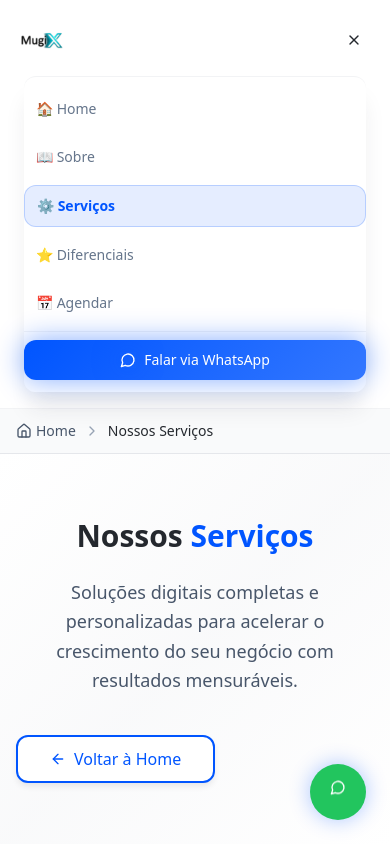
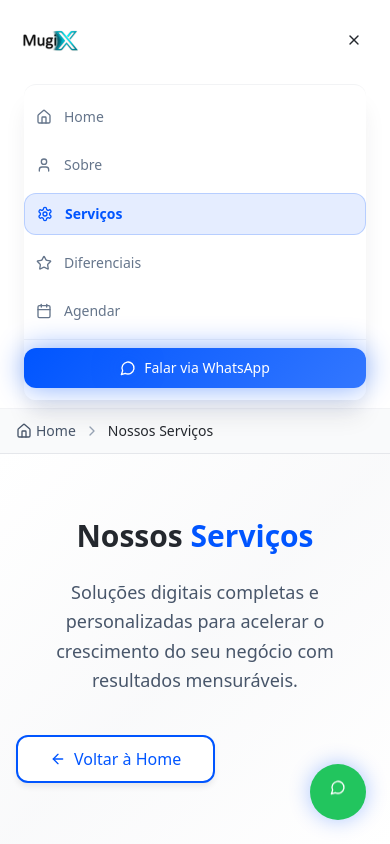
Before and after one commit to matheus23515151/mugix-digital-hub, a React (Vite) app: page /servicos in a window 390 px wide. Both pictures are taken after a click on the button 354 px from the left and 40 px from the top of the page. Shown: the top 844 px of the page. Built offline with nearby package versions, Linux system fonts and the light colour scheme.

Commit message:
Add mobile header icons
Add icons to the mobile header, reduce header margin, and increase logo size.

```diff
--- a/src/components/Header.tsx
+++ b/src/components/Header.tsx
@@ -1,5 +1,5 @@
 import { Button } from "@/components/ui/button";
-import { MessageCircle, Menu, X } from "lucide-react";
+import { MessageCircle, Menu, X, Home, User, Settings, Star, Calendar } from "lucide-react";
 import { useState } from "react";
 import { Link, useLocation } from "react-router-dom";
 
@@ -15,14 +15,14 @@ const Header = () => {
 
   return (
     <header className="bg-background/80 backdrop-blur-md border-b border-border/50 sticky top-0 z-50 transition-all duration-300">
-      <div className="container mx-auto px-4 sm:px-6 lg:px-8 py-4 max-w-7xl">
+      <div className="container mx-auto px-4 sm:px-6 lg:px-8 py-2 max-w-7xl">
         <div className="flex items-center justify-between">
           <div className="flex items-center">
             <Link to="/" className="flex items-center group transition-all duration-300 hover:scale-105">
               <img
                 src="/lovable-uploads/1752533e-5716-4436-9af7-42f011461172.png"
                 alt="MugiX - Automação e Performance Digital"
-                className="h-12 sm:h-14 w-auto transition-all duration-300 group-hover:brightness-110"
+                className="h-16 sm:h-18 w-auto transition-all duration-300 group-hover:brightness-110"
               />
             </Link>
           </div>
@@ -121,38 +121,43 @@ const Header = () => {
             <nav className="flex flex-col space-y-2">
               <Link
                 to="/"
-                className={`px-3 py-2.5 rounded-lg transition-all text-sm font-medium ${isActive('/') ? 'text-primary font-semibold bg-primary/10 border border-primary/20' : 'text-muted-foreground hover:text-primary hover:bg-accent/50'}`}
+                className={`px-3 py-2.5 rounded-lg transition-all text-sm font-medium flex items-center gap-3 ${isActive('/') ? 'text-primary font-semibold bg-primary/10 border border-primary/20' : 'text-muted-foreground hover:text-primary hover:bg-accent/50'}`}
                 onClick={toggleMobileMenu}
               >
-                🏠 Home
+                <Home className="w-4 h-4" />
+                Home
               </Link>
               <Link
                 to="/sobre"
-                className={`px-3 py-2.5 rounded-lg transition-all text-sm font-medium ${isActive('/sobre') ? 'text-primary font-semibold bg-primary/10 border border-primary/20' : 'text-muted-foreground hover:text-primary hover:bg-accent/50'}`}
+                className={`px-3 py-2.5 rounded-lg transition-all text-sm font-medium flex items-center gap-3 ${isActive('/sobre') ? 'text-primary font-semibold bg-primary/10 border border-primary/20' : 'text-muted-foreground hover:text-primary hover:bg-accent/50'}`}
                 onClick={toggleMobileMenu}
               >
-                📖 Sobre
+                <User className="w-4 h-4" />
+                Sobre
               </Link>
               <Link
                 to="/servicos"
-                className={`px-3 py-2.5 rounded-lg transition-all text-sm font-medium ${isActive('/servicos') ? 'text-primary font-semibold bg-primary/10 border border-primary/20' : 'text-muted-foreground hover:text-primary hover:bg-accent/50'}`}
+                className={`px-3 py-2.5 rounded-lg transition-all text-sm font-medium flex items-center gap-3 ${isActive('/servicos') ? 'text-primary font-semibold bg-primary/10 border border-primary/20' : 'text-muted-foreground hover:text-primary hover:bg-accent/50'}`}
                 onClick={toggleMobileMenu}
               >
-                ⚙️ Serviços
+                <Settings className="w-4 h-4" />
+                Serviços
               </Link>
               <Link
                 to="/diferenciais"
-                className={`px-3 py-2.5 rounded-lg transition-all text-sm font-medium ${isActive('/diferenciais') ? 'text-primary font-semibold bg-primary/10 border border-primary/20' : 'text-muted-foreground hover:text-primary hover:bg-accent/50'}`}
+                className={`px-3 py-2.5 rounded-lg transition-all text-sm font-medium flex items-center gap-3 ${isActive('/diferenciais') ? 'text-primary font-semibold bg-primary/10 border border-primary/20' : 'text-muted-foreground hover:text-primary hover:bg-accent/50'}`}
                 onClick={toggleMobileMenu}
               >
-                ⭐ Diferenciais
+                <Star className="w-4 h-4" />
+                Diferenciais
               </Link>
               <Link
                 to="/agendamento"
-                className={`px-3 py-2.5 rounded-lg transition-all text-sm font-medium ${isActive('/agendamento') ? 'text-primary font-semibold bg-primary/10 border border-primary/20' : 'text-muted-foreground hover:text-primary hover:bg-accent/50'}`}
+                className={`px-3 py-2.5 rounded-lg transition-all text-sm font-medium flex items-center gap-3 ${isActive('/agendamento') ? 'text-primary font-semibold bg-primary/10 border border-primary/20' : 'text-muted-foreground hover:text-primary hover:bg-accent/50'}`}
                 onClick={toggleMobileMenu}
               >
-                📅 Agendar
+                <Calendar className="w-4 h-4" />
+                Agendar
               </Link>
               <div className="pt-2 border-t border-border/50 mt-2">
                 <Button
```
